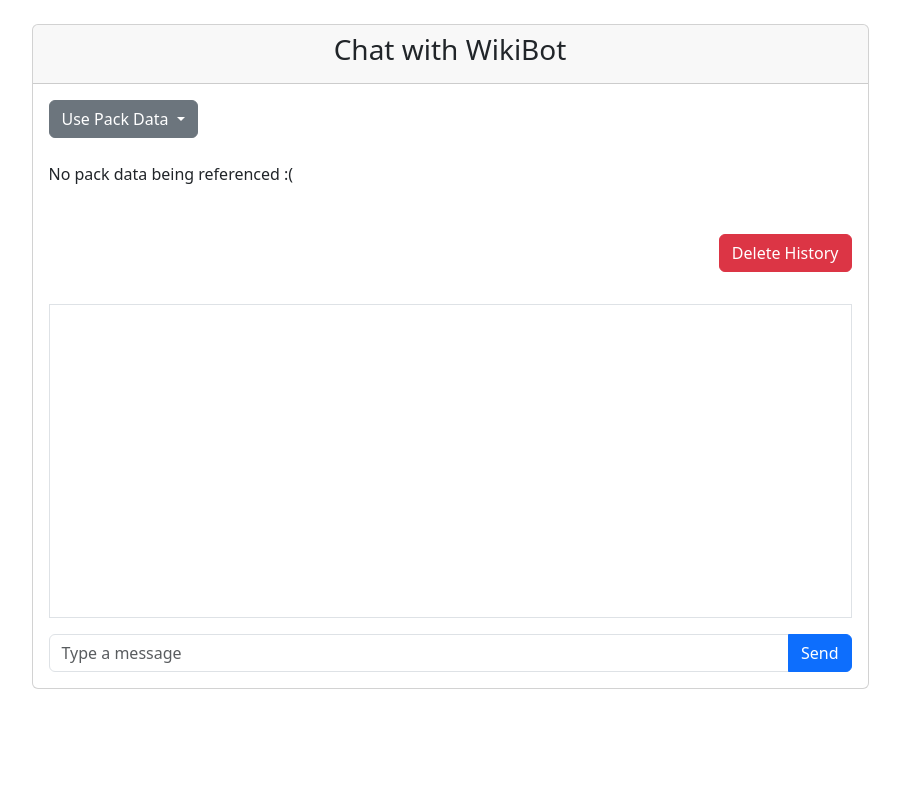
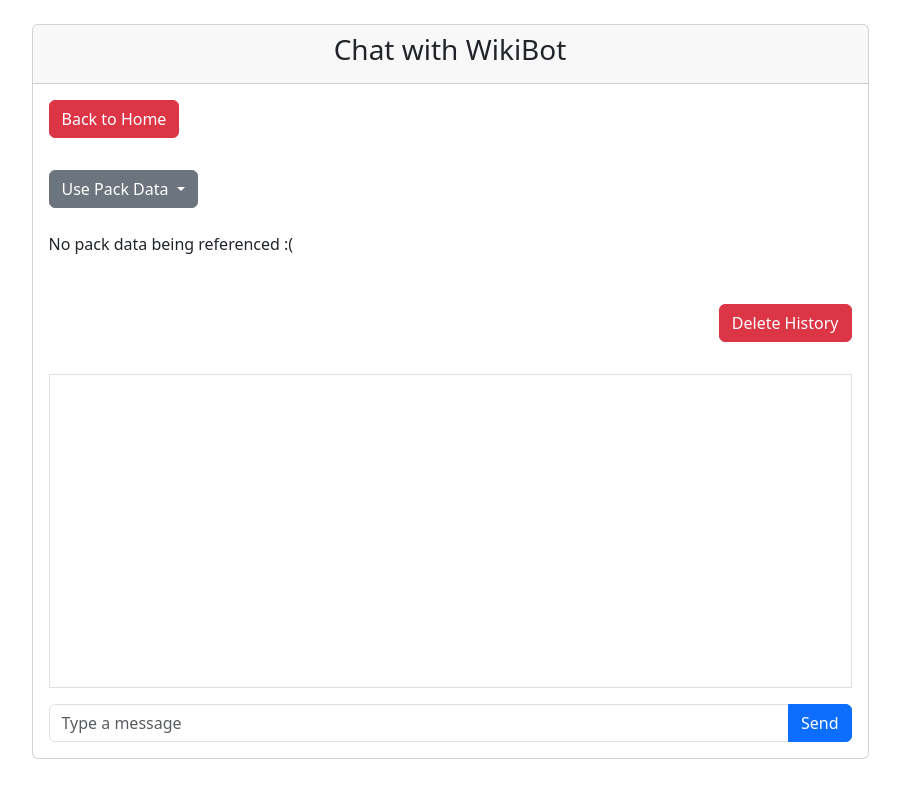
Before and after one commit to Sbussiso/sourcebox-deepquery, a Python web app: template templates/index.html in a window 1280 px wide. Shown: the whole page, without its empty margins (190-1090 px from the left). Run offline with Jinja, Linux system fonts and the light colour scheme; the template is opened without the code that fills it, so the values that code supplies are empty.

Commit message:
added back button

```diff
--- a/templates/index.html
+++ b/templates/index.html
@@ -45,6 +45,9 @@
 <div class="card w-75 mx-auto">
     <div class="card-header text-center">
         <h3>Chat with WikiBot</h3>
+    </div>
+    <div class="p-3">
+        <button type="button" id="backHome" class="btn btn-danger">Back to Home</button>
     </div>
     <div class="p-3">
         <div class="dropdown">
@@ -153,5 +156,9 @@
         alert('Conversation History Deleted');
     });
 
+    //back to home button logic
+    document.getElementById('backHome').addEventListener('click', function() {
+        window.location.href = 'https://sourcebox-official-website-9f3f8ae82f0b.herokuapp.com/'; //sourcebox home page
+    });
 </script>
 {% endblock %}
```
